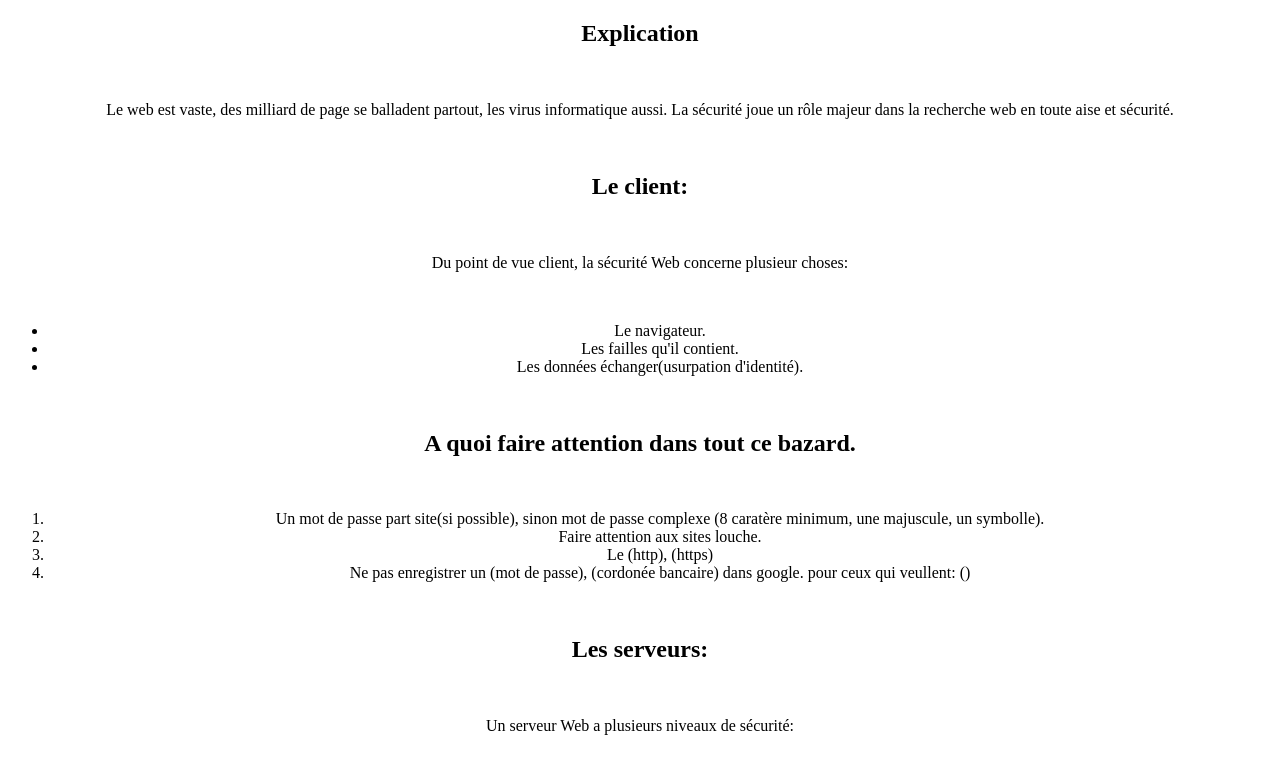
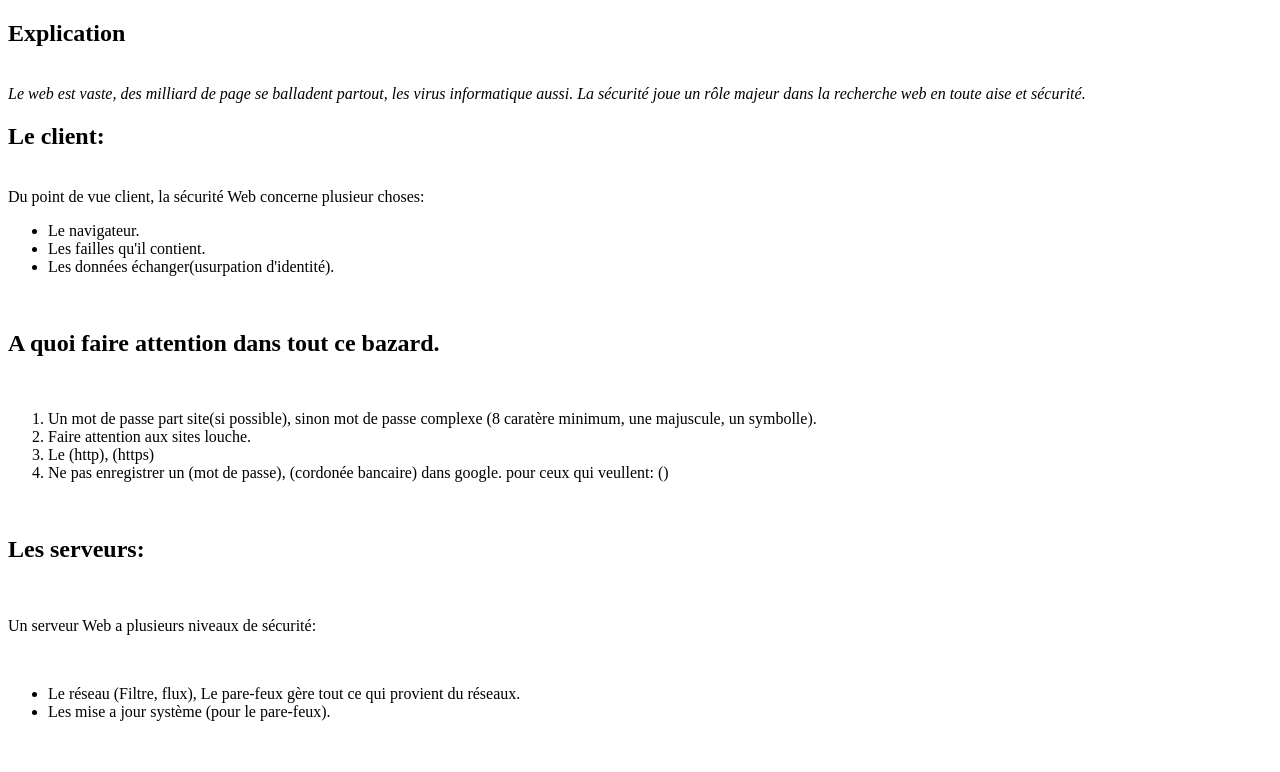
Before and after one commit to SoltysiakCoding/Learning-Environment, a plain HTML site: page site/index.html in a window 1280 px wide. Shown: the top 772 px of the page. Drawn offline with Linux system fonts and the light colour scheme.

Commit message:
modif julien

```diff
--- a/site/index.html
+++ b/site/index.html
@@ -7,25 +7,24 @@
 </head>
 <body>
 
-	<div align="center">
-
 		<h2>
 			Explication
 		</h2>
 			<br>
-		<p>
-			Le web est vaste, des milliard de page se balladent partout, les virus informatique aussi.
-			La sécurité joue un rôle majeur dans la recherche web en toute aise et
-			<bold>sécurité.</bold>
-		</p>
+			<em>
+	  			Le web est vaste, des milliard de page se balladent partout, les virus
+	  			informatique aussi.
+				La sécurité joue un rôle majeur dans la recherche web en toute aise et
+				<bold>sécurité</bold>.
+			</em>
 			<br>
 		<h2>
 			Le client:
 		</h2>
 			<br>
-		<p>
-			Du point de vue <bold>client</bold>, la sécurité Web concerne plusieur choses:
-		</p>
+
+			Du point de vue client, la sécurité Web concerne plusieur choses:
+
 			<br>
 		<ul>
 			<li>
@@ -52,11 +51,11 @@
 				Faire attention aux sites louche.
 			</li>
 			<li>
-				Le (http), (http<bols>s</bols>)
+				Le (http), (https)
 			</li>
 			<li>
-				Ne pas enregistrer un (<bold>mot de passe</bold>),
-				(<bold>cordonée bancaire</bold>) dans google.
+				Ne pas enregistrer un (mot de passe),
+				(cordonée bancaire) dans google.
 				pour ceux qui veullent:
 				(<a href="https://www.youtube.com/watch?v=3VTPmkg3WFY"></a>)
 			</li>
@@ -111,7 +110,6 @@
 		<p class="sous-titre-h1">page similaire,
 		<a href="http://www.linternaute.com/citation/theme/115/musique/"></a></p>
 
-	</div>
 
 </body>
 </html>
```
